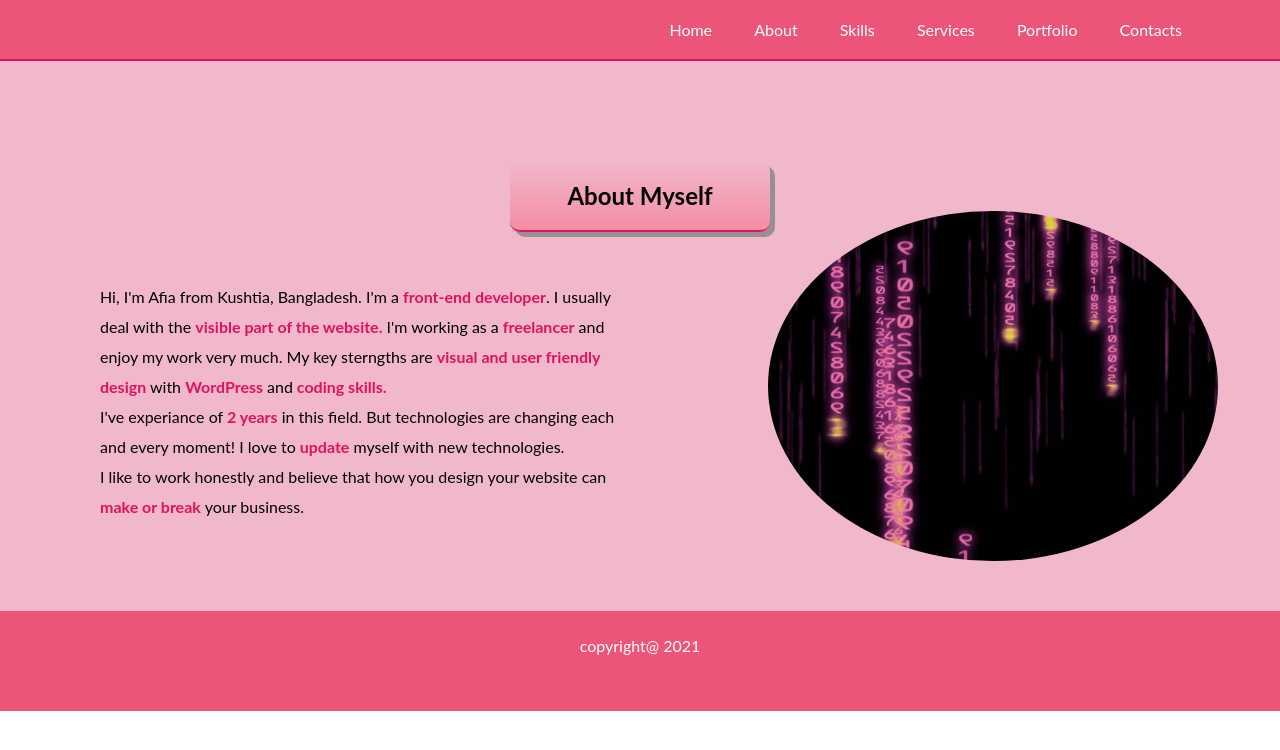
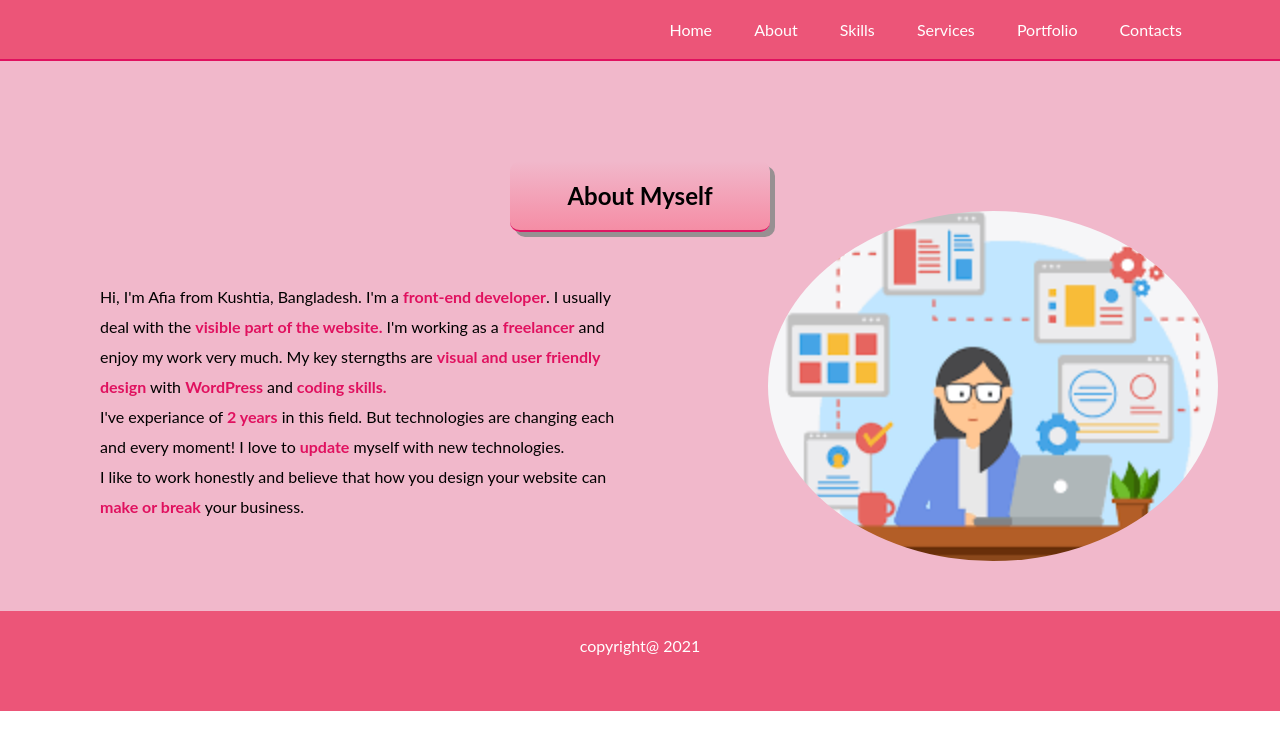
Before and after one commit to Afia-Akter/Afia-akter-portfolio, a plain HTML site: page index.html in a window 1280 px wide. Both pictures are taken after a click on the link "About". Drawn offline with Linux system fonts and the light colour scheme.

Commit message:
Update index.html
Changing about image

```diff
--- a/index.html
+++ b/index.html
@@ -99,7 +99,7 @@
 					</p>
 				</div>
 				<div class="imge">
-					<img src="images/hbg2.jpg" alt="It's me" />
+					<img src="images/profileimg.png" alt="It's me" />
 				</div>
 			</div>
 			<div class="pdng" id="sk-dis">
```
